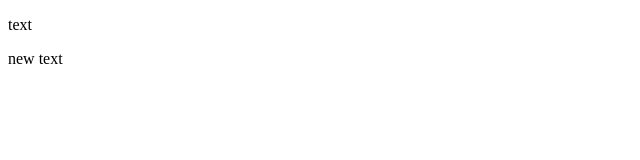
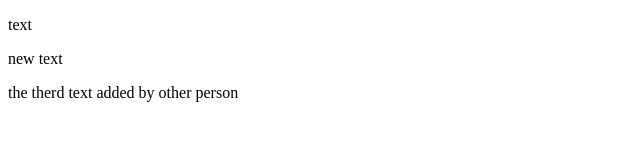
Before and after one commit to ayman-mahmoud-abbas/git1, a plain HTML site: page index.html in a window 1280 px wide. Shown: the whole page, without its empty margins (0-640 px from the left). Drawn offline with Linux system fonts and the light colour scheme.

Commit message:
other person make a commit

```diff
--- a/index.html
+++ b/index.html
@@ -9,5 +9,6 @@
 <body>
     <p>text</p>
     <p>new text</p>
+    <p>the therd text added by other person </p>
 </body>
 </html>
```
